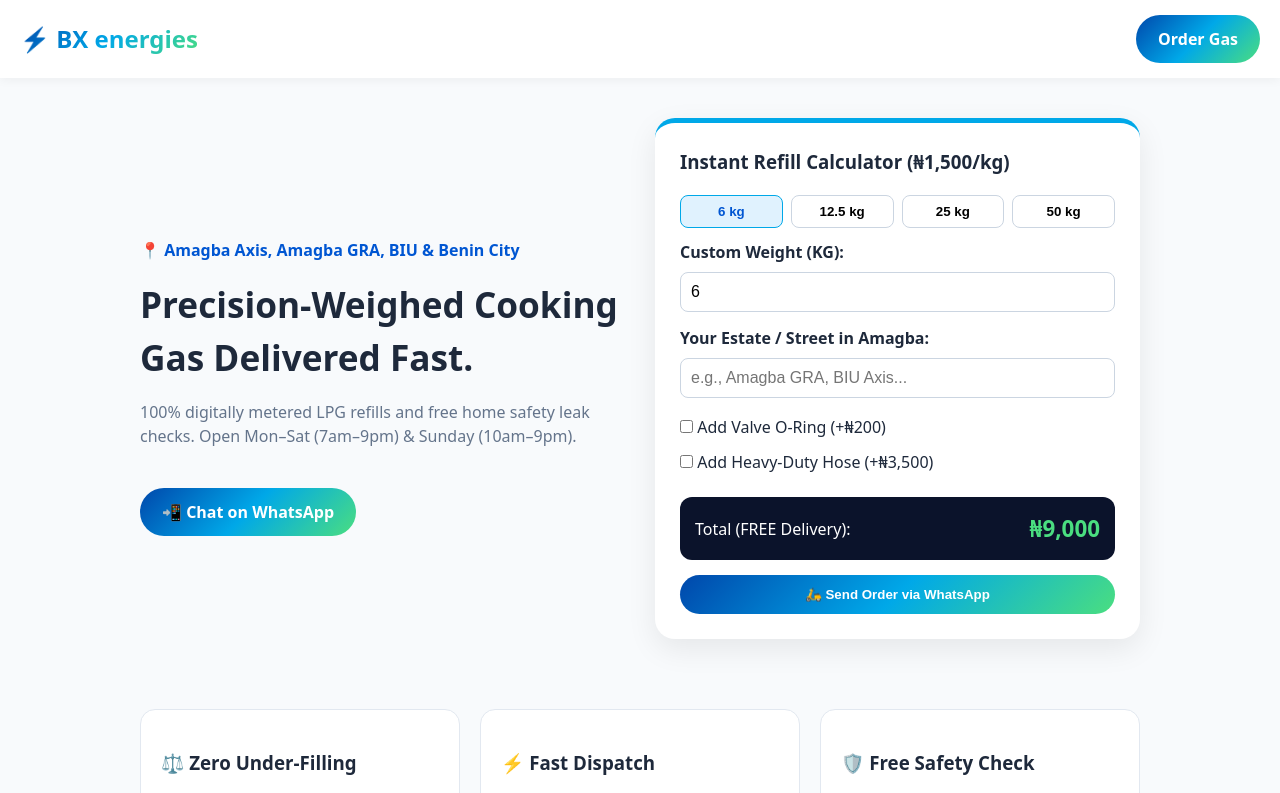
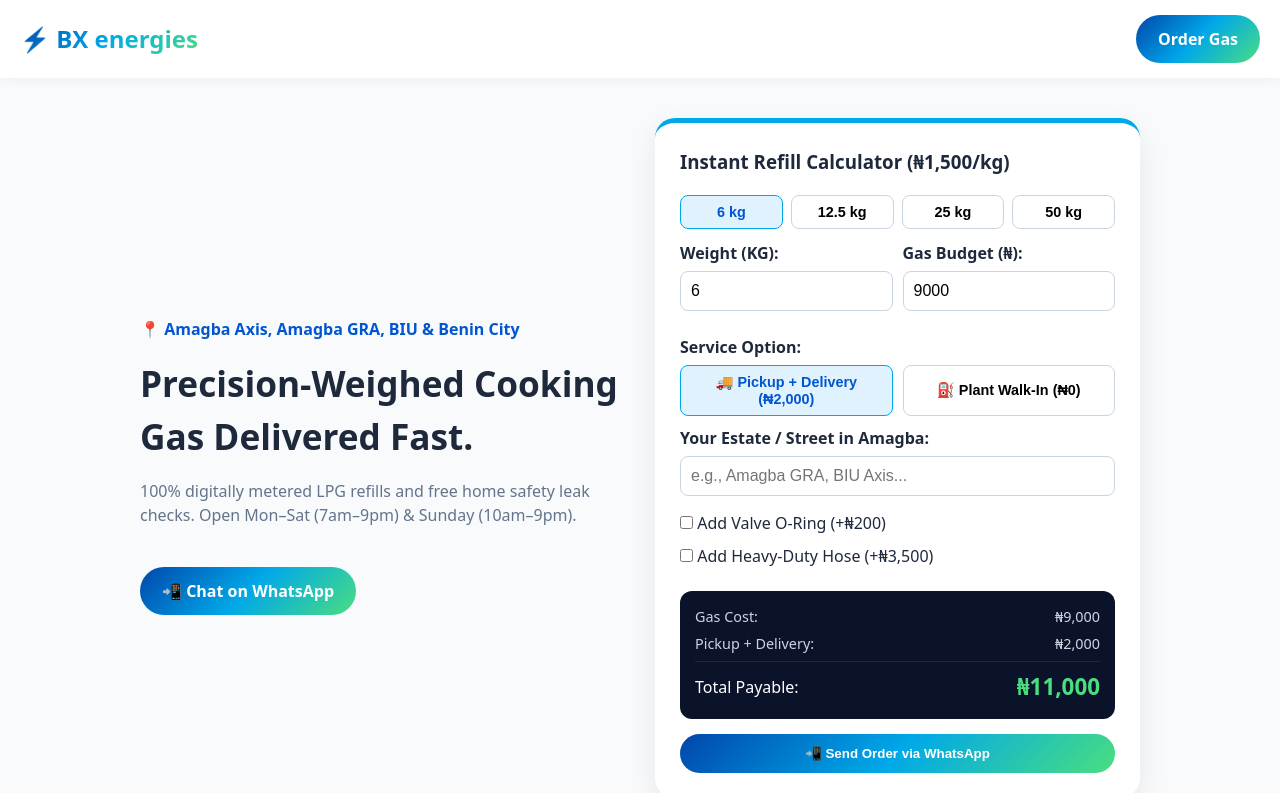
Before and after one commit to Brx01/bx-energies, a plain HTML site: page index.html in a window 1280 px wide. Both pictures are taken after a click on the button "6 kg". Shown: the top 793 px of the page. Drawn offline with Linux system fonts and the light colour scheme.

Commit message:
Refactor index.html for improved structure and features

```diff
--- a/index.html
+++ b/index.html
@@ -12,11 +12,14 @@ header { background: #fff; padding: 15px 20px; box-shadow: 0 2px 10px rgba(0,0,0
 .hero { padding: 40px 20px; max-width: 1000px; margin: auto; display: grid; grid-template-columns: 1fr 1fr; gap: 30px; align-items: center; }
 .card { background: #fff; padding: 25px; border-radius: 20px; box-shadow: 0 10px 30px rgba(0,0,0,0.08); border-top: 5px solid #00A8E8; }
 .presets { display: grid; grid-template-columns: repeat(4, 1fr); gap: 8px; margin: 12px 0; }
-.p-btn { padding: 8px; border: 1px solid #cbd5e1; background: #fff; border-radius: 8px; font-weight: bold; cursor: pointer; }
-.p-btn.active { background: #e0f2fe; border-color: #00A8E8; color: #0056D2; }
-input { width: 100%; padding: 10px; margin: 8px 0 14px; border: 1px solid #cbd5e1; border-radius: 8px; font-size: 1rem; box-sizing: border-box; }
-.total-box { background: #0B132B; color: #fff; padding: 15px; border-radius: 12px; margin: 15px 0; display: flex; justify-content: space-between; align-items: center; }
-.total-box span:last-child { color: #4ADE80; font-size: 1.4rem; font-weight: 800; }
+.p-btn, .s-btn { padding: 8px; border: 1px solid #cbd5e1; background: #fff; border-radius: 8px; font-weight: bold; cursor: pointer; font-size: 0.9rem; }
+.p-btn.active, .s-btn.active { background: #e0f2fe; border-color: #00A8E8; color: #0056D2; }
+.two-col { display: grid; grid-template-columns: 1fr 1fr; gap: 10px; margin-bottom: 10px; }
+input { width: 100%; padding: 10px; margin: 6px 0 14px; border: 1px solid #cbd5e1; border-radius: 8px; font-size: 1rem; box-sizing: border-box; }
+.total-box { background: #0B132B; color: #fff; padding: 15px; border-radius: 12px; margin: 15px 0; }
+.total-row { display: flex; justify-content: space-between; font-size: 0.9rem; color: #cbd5e1; margin-bottom: 6px; }
+.total-main { display: flex; justify-content: space-between; align-items: center; border-top: 1px solid #1e293b; padding-top: 8px; margin-top: 6px; }
+.total-main span:last-child { color: #4ADE80; font-size: 1.4rem; font-weight: 800; }
 .grid { max-width: 1000px; margin: auto; padding: 30px 20px; display: grid; grid-template-columns: repeat(auto-fit, minmax(250px, 1fr)); gap: 20px; }
 .feature { background: #fff; padding: 20px; border-radius: 15px; border: 1px solid #e2e8f0; }
 footer { background: #060B19; color: #94a3b8; padding: 40px 20px; text-align: center; margin-top: 40px; }
@@ -28,7 +31,7 @@ footer a { color: #00A8E8; text-decoration: none; }
 
 <header>
   <div class="logo">⚡ BX energies</div>
-  <a href="https://wa.me" class="btn">Order Gas</a>
+  <a href="https://wa.me" target="_blank" class="btn">Order Gas</a>
 </header>
 
 <section class="hero">
@@ -37,28 +40,59 @@ footer a { color: #00A8E8; text-decoration: none; }
     <h1 style="font-size:2.2rem; margin:10px 0;">Precision-Weighed Cooking Gas Delivered Fast.</h1>
     <p style="color:#64748b;">100% digitally metered LPG refills and free home safety leak checks. Open Mon–Sat (7am–9pm) & Sunday (10am–9pm).</p>
     <br>
-    <a href="https://wa.me?text=Hello%20BX%20Energies!%20I%20want%20to%20order%20gas." class="btn">📲 Chat on WhatsApp</a>
+    <a href="https://wa.me?text=Hello%20BX%20Energies!%20I%20want%20to%20order%20gas." target="_blank" class="btn">📲 Chat on WhatsApp</a>
   </div>
 
   <div class="card">
     <h3 style="margin-top:0;">Instant Refill Calculator (₦1,500/kg)</h3>
     <div class="presets">
-      <button class="p-btn" onclick="setKg(6, this)">6 kg</button>
-      <button class="p-btn active" onclick="setKg(12.5, this)">12.5 kg</button>
-      <button class="p-btn" onclick="setKg(25, this)">25 kg</button>
-      <button class="p-btn" onclick="setKg(50, this)">50 kg</button>
+      <button type="button" class="p-btn" onclick="setKg(6, this)">6 kg</button>
+      <button type="button" class="p-btn active" onclick="setKg(12.5, this)">12.5 kg</button>
+      <button type="button" class="p-btn" onclick="setKg(25, this)">25 kg</button>
+      <button type="button" class="p-btn" onclick="setKg(50, this)">50 kg</button>
     </div>
-    <label><b>Custom Weight (KG):</b></label>
-    <input type="number" id="kg" value="12.5" oninput="calc()">
-    <label><b>Your Estate / Street in Amagba:</b></label>
-    <input type="text" id="addr" placeholder="e.g., Amagba GRA, BIU Axis...">
+
+    <div class="two-col">
+      <div>
+        <label><b>Weight (KG):</b></label>
+        <input type="number" id="kg" value="12.5" step="0.1" oninput="fromKg()">
+      </div>
+      <div>
+        <label><b>Gas Budget (₦):</b></label>
+        <input type="number" id="amt" value="18750" step="500" oninput="fromAmt()">
+      </div>
+    </div>
+
+    <label><b>Service Option:</b></label>
+    <div class="two-col" style="margin-top:6px;">
+      <button type="button" class="s-btn active" id="btnDel" onclick="setService(true)">🚚 Pickup + Delivery (₦2,000)</button>
+      <button type="button" class="s-btn" id="btnWalk" onclick="setService(false)">⛽ Plant Walk-In (₦0)</button>
+    </div>
+
+    <div id="addrWrap">
+      <label><b>Your Estate / Street in Amagba:</b></label>
+      <input type="text" id="addr" placeholder="e.g., Amagba GRA, BIU Axis...">
+    </div>
+
     <label><input type="checkbox" id="oring" style="width:auto;" onchange="calc()"> Add Valve O-Ring (+₦200)</label><br>
     <label><input type="checkbox" id="hose" style="width:auto;" onchange="calc()"> Add Heavy-Duty Hose (+₦3,500)</label>
+
     <div class="total-box">
-      <span>Total (FREE Delivery):</span>
-      <span id="total">₦18,750</span>
+      <div class="total-row">
+        <span>Gas Cost:</span>
+        <span id="gasCost">₦18,750</span>
+      </div>
+      <div class="total-row">
+        <span id="delLabel">Pickup + Delivery:</span>
+        <span id="delCost">₦2,000</span>
+      </div>
+      <div class="total-main">
+        <span>Total Payable:</span>
+        <span id="total">₦20,750</span>
+      </div>
     </div>
-    <button class="btn" style="width:100%;" onclick="order()">🛵 Send Order via WhatsApp</button>
+
+    <button type="button" class="btn" style="width:100%;" onclick="order()">📲 Send Order via WhatsApp</button>
   </div>
 </section>
 
@@ -80,30 +114,60 @@ footer a { color: #00A8E8; text-decoration: none; }
 <footer>
   <h3 style="color:#4ADE80;">BX Energies Nigeria</h3>
   <p>🕒 Mon – Sat: 7:00 AM – 9:00 PM | Sunday: 10:00 AM – 9:00 PM</p>
-  <p>📞 WhatsApp: <a href="https://wa.me">+234 903 809 8658</a> | ✉️ <a href="mailto:bxenergies@gmail.com">bxenergies@gmail.com</a></p>
-  <p>📸 Instagram: <a href="https://instagram.com">@bxenergies</a> | 🐦 X: <a href="https://x.com">@BXenergies</a></p>
+  <p>📞 WhatsApp: <a href="https://wa.me" target="_blank">+234 903 809 8658</a> | ✉️ <a href="mailto:bxenergies@gmail.com">bxenergies@gmail.com</a></p>
+  <p>📸 Instagram: <a href="https://instagram.com" target="_blank">@bxenergies</a> | 🐦 X: <a href="https://x.com" target="_blank">@BXenergies</a></p>
 </footer>
 
 <script>
 const RATE = 1500;
+const DELIVERY_FEE = 2000;
+let isDelivery = true;
+
 function setKg(val, btn) {
   document.querySelectorAll('.p-btn').forEach(b => b.classList.remove('active'));
   btn.classList.add('active');
   document.getElementById('kg').value = val;
+  fromKg();
+}
+
+function setService(delivery) {
+  isDelivery = delivery;
+  document.getElementById('btnDel').classList.toggle('active', delivery);
+  document.getElementById('btnWalk').classList.toggle('active', !delivery);
+  document.getElementById('addrWrap').style.display = delivery ? 'block' : 'none';
+  document.getElementById('delLabel').innerText = delivery ? 'Pickup + Delivery:' : 'Plant Walk-In:';
+  document.getElementById('delCost').innerText = delivery ? '₦2,000' : '₦0';
   calc();
 }
+
+function fromKg() {
+  let kg = parseFloat(document.getElementById('kg').value) || 0;
+  document.getElementById('amt').value = Math.round(kg * RATE);
+  calc();
+}
+
+function fromAmt() {
+  document.querySelectorAll('.p-btn').forEach(b => b.classList.remove('active'));
+  let amt = parseFloat(document.getElementById('amt').value) || 0;
+  document.getElementById('kg').value = (amt / RATE).toFixed(2);
+  calc();
+}
+
 function calc() {
-  let kg = parseFloat(document.getElementById('kg').value) || 0;
-  let sum = kg * RATE;
+  let gas = parseFloat(document.getElementById('amt').value) || 0;
+  let sum = gas + (isDelivery ? DELIVERY_FEE : 0);
   if(document.getElementById('oring').checked) sum += 200;
   if(document.getElementById('hose').checked) sum += 3500;
+  document.getElementById('gasCost').innerText = '₦' + Math.round(gas).toLocaleString();
   document.getElementById('total').innerText = '₦' + Math.round(sum).toLocaleString();
 }
+
 function order() {
   let kg = document.getElementById('kg').value;
-  let addr = document.getElementById('addr').value || 'Amagba / Benin City';
+  let gas = document.getElementById('gasCost').innerText;
   let tot = document.getElementById('total').innerText;
-  let msg = `Hello BX Energies! 🔥%0AI want to order *${kg}kg* of cooking gas.%0A📍 Location: ${addr}%0A💰 Total: ${tot}`;
+  let srv = isDelivery ? `🚚 Pickup + Delivery: ₦2,000%0A📍 Location: ${document.getElementById('addr').value || 'Amagba / Benin City'}` : '⛽ Service: Plant Walk-In (₦0)';
+  let msg = `Hello BX Energies! 🔥%0AI want to order *${kg}kg* of cooking gas (${gas}).%0A${srv}%0A💰 Total Payable: ${tot}`;
   window.open(`https://wa.me?text=${msg}`, '_blank');
 }
 </script>
```
